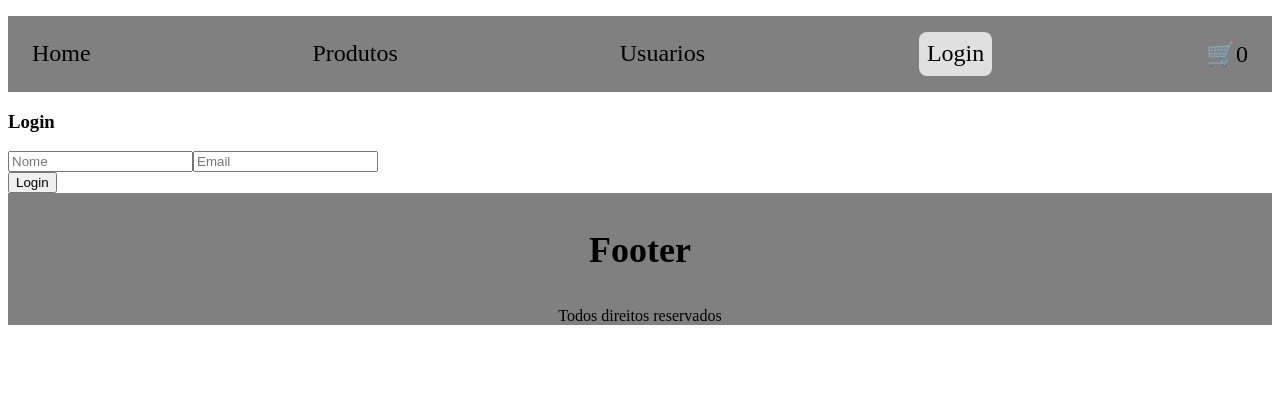
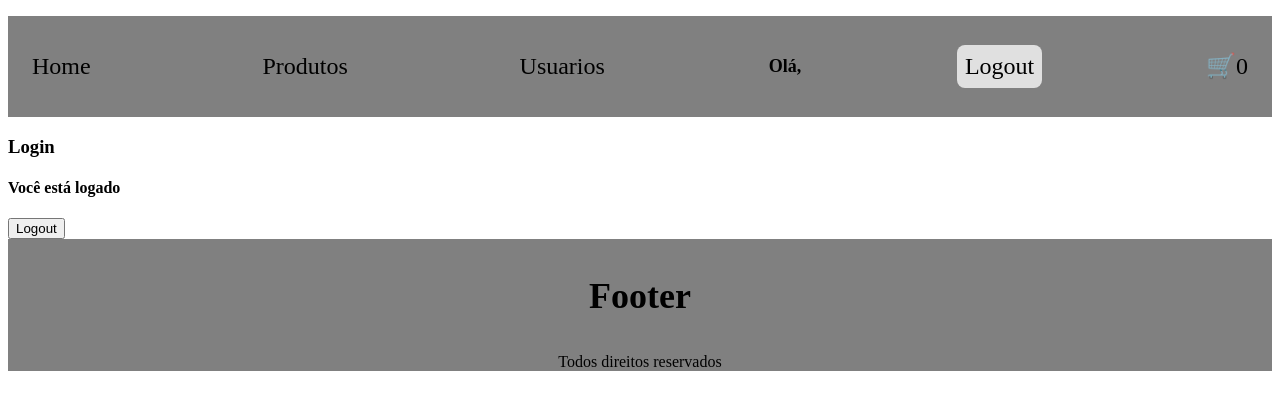
Before and after one commit to DeivithMaciel/react-ts-lab, a React (Vite) app: page /auth in a window 1280 px wide. Both pictures are taken after a click on the button "Login". Shown: the top 410 px of the page. Built offline with nearby package versions, Linux system fonts and the light colour scheme.

Commit message:
feat: implement authentication flow and dynamic navbar

```diff
--- a/src/components/Navbar/index.tsx
+++ b/src/components/Navbar/index.tsx
@@ -6,6 +6,7 @@ import type { RootState } from "../../store/store"
 
 export const Navbar = () => {
     const carrinho = useSelector((state:RootState) => state.carrinho)
+    const auth = useSelector((state:RootState) => state.auth)
 
     const total = carrinho.reduce((acum, item) => {
         return acum + item.quantidade
@@ -27,10 +28,11 @@ export const Navbar = () => {
         className={({ isActive }) =>
             isActive ? 'ativo' : '' }
         >Usuarios</NavLink>
+        <h4>{auth.isAuthenticated ? `Olá, ${auth.user?.name}` : ''}</h4>
         <NavLink to={'/auth'}
         className={({ isActive }) =>
             isActive ? 'ativo' : '' }>
-        Login</NavLink>
+        {auth.isAuthenticated ? 'Logout' : 'Login'}</NavLink>
         <NavLink to={'/carrinho'}
         className={({ isActive }) =>
         isActive ? 'ativo' : '' }
--- a/src/components/Navbar/styles.ts
+++ b/src/components/Navbar/styles.ts
@@ -8,6 +8,7 @@ background-color: gray;
         padding: 16px;
         display: flex;
         justify-content: space-between;
+        align-items: center;
     }
 
     a {
@@ -23,6 +24,10 @@ background-color: gray;
         }
     }
 
+    h4 {
+        font-size: 18px;
+    }
+
     .ativo {
         background-color: #e0e0e0;
     }
--- a/src/features/Auth/authSlice.ts
+++ b/src/features/Auth/authSlice.ts
@@ -12,10 +12,14 @@ export const AuthSlice = createSlice({
         login(state, action: PayloadAction<User>) {
             state.isAuthenticated = true
             state.user = action.payload
+        },
+        logout(state) {
+            state.isAuthenticated = false
+            state.user = null
         }
     }
 })
 
-export const { login } = AuthSlice.actions
+export const { login, logout } = AuthSlice.actions
 
 export default AuthSlice.reducer;
--- a/src/pages/Auth.tsx
+++ b/src/pages/Auth.tsx
@@ -1,9 +1,10 @@
-import { useDispatch } from "react-redux"
-import type { AppDispatch } from "../store/store"
-import { login } from "../features/Auth/authSlice"
+import { useDispatch, useSelector } from "react-redux"
+import type { AppDispatch, RootState } from "../store/store"
+import { login, logout } from "../features/Auth/authSlice"
 import { useState } from "react"
 
 export const Auth = () => {
+    const authetication = useSelector((state: RootState) => state.auth)
     const dispatch = useDispatch<AppDispatch>()
 
     const [ name, setName] = useState('')
@@ -12,11 +13,23 @@ export const Auth = () => {
     return (
         <div>
             <h3>Login</h3>
+            {authetication.isAuthenticated ? (
+                <div>
+                    <h4>Você está logado</h4>
+                    <button onClick={(() => dispatch(logout()))}>Logout</button>
+                </div>
+            ) : (
             <div>
+                <h4>Voce não está logado</h4>
                 <input type="text" value={name} onChange={((e) => setName(e.target.value))} placeholder="Nome" />
                 <input type="email" value={email} onChange={((e) => setEmail(e.target.value))} placeholder="Email" />
+                <button onClick={(() => {
+                dispatch(login({name, email}))
+                setEmail('')
+                setName('')})}
+                    >Login</button>
             </div>
-            <button onClick={(() => dispatch(login({name, email})))}>Login</button>
+            )}
         </div>
     )
 }
```
